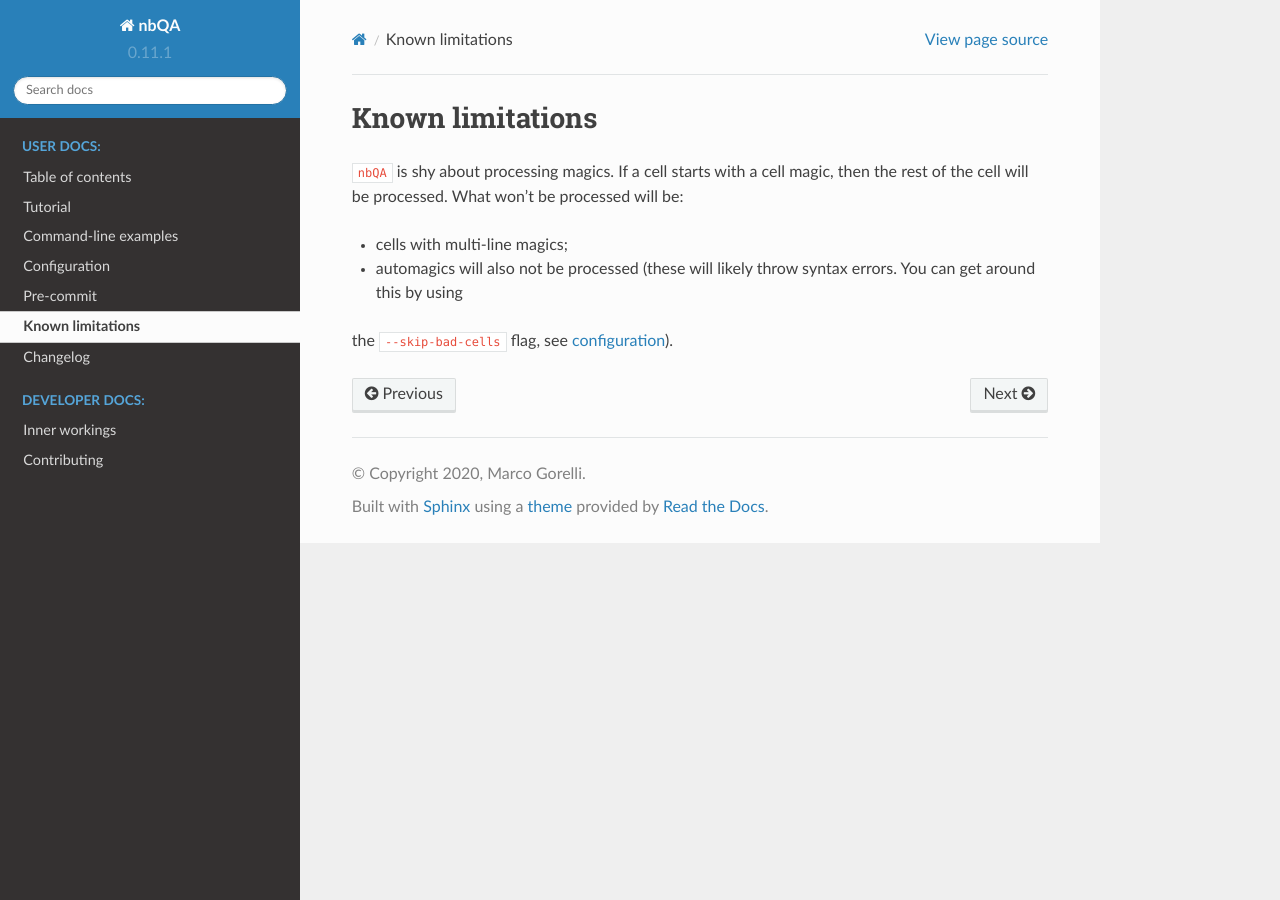
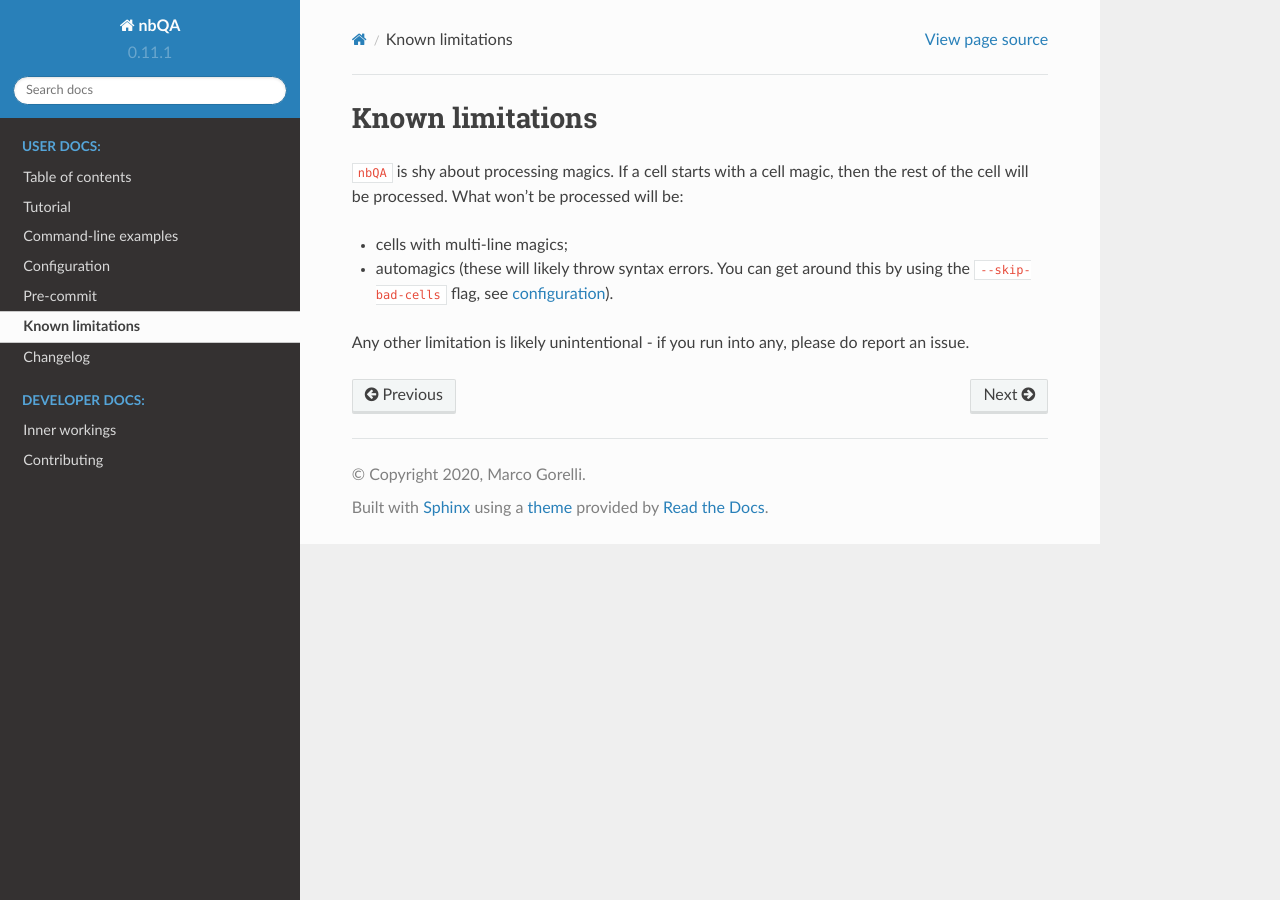
Before and after one commit to nbQA-dev/nbQA, a Sphinx documentation site: the page built from docs/known-limitations.rst, in a window 1280 px wide. Built offline with Sphinx 7.4.7 and the Read the Docs theme 2.0.0, drawn with Linux system fonts in a browser that asks for light colours.

Commit message:
fixup docs

```diff
--- a/docs/known-limitations.rst
+++ b/docs/known-limitations.rst
@@ -6,5 +6,6 @@
 will be processed. What won't be processed will be:
 
 - cells with multi-line magics;
-- automagics will also not be processed (these will likely throw syntax errors. You can get around this by using
-the ``--skip-bad-cells`` flag, see :ref:`configuration<configuration>`).
+- automagics (these will likely throw syntax errors. You can get around this by using the ``--skip-bad-cells`` flag, see :ref:`configuration<configuration>`).
+
+Any other limitation is likely unintentional - if you run into any, please do report an issue.
```
